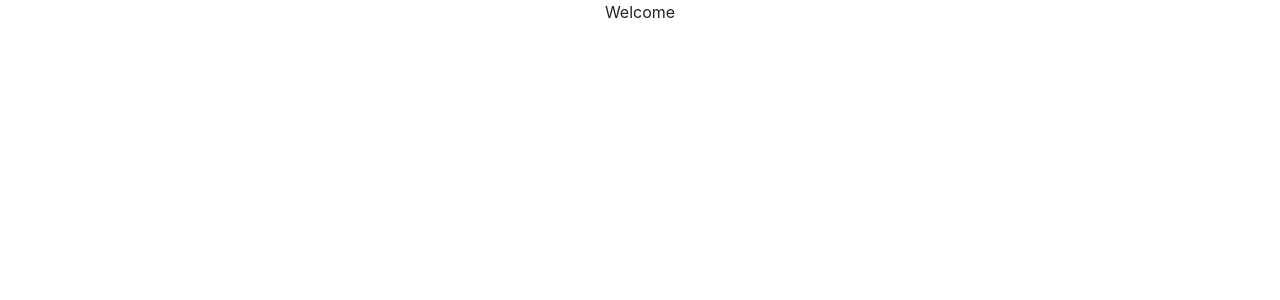
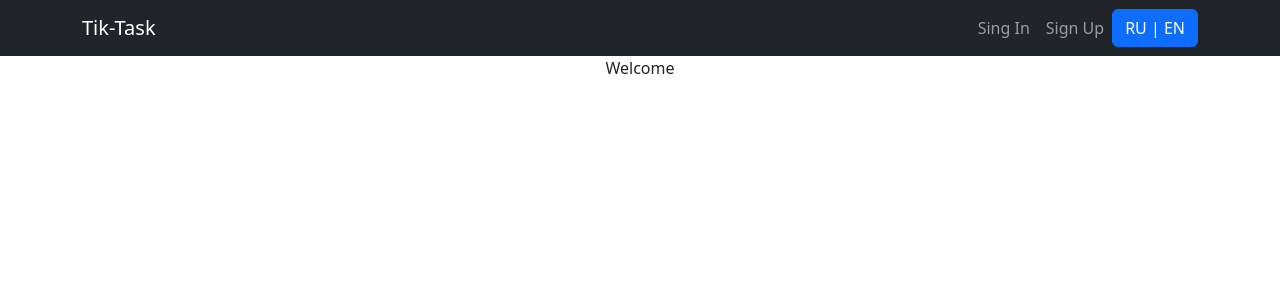
Before and after one commit to Spin4ester/project-management-app, a React (Create React App) app in the folder project-management-app/: page / in a window 1280 px wide. Shown: the top 300 px of the page. Built offline with nearby package versions, Linux system fonts and the light colour scheme; the HTML template or start-up script is replaced by a standard one.

Commit message:
feat: add Header component

```diff
--- a/project-management-app/package.json
+++ b/project-management-app/package.json
@@ -14,6 +14,7 @@
     "react": "^18.2.0",
     "react-bootstrap": "^2.6.0",
     "react-dom": "^18.2.0",
+    "react-router-bootstrap": "^0.26.2",
     "react-router-dom": "^6.4.3",
     "react-scripts": "5.0.1",
     "typescript": "^4.8.4",
@@ -44,6 +45,7 @@
     ]
   },
   "devDependencies": {
+    "@types/react-router-bootstrap": "^0.24.5",
     "eslint": "^8.27.0",
     "eslint-config-prettier": "^8.5.0",
     "eslint-plugin-prettier": "^4.2.1",
--- a/project-management-app/src/App.tsx
+++ b/project-management-app/src/App.tsx
@@ -7,14 +7,19 @@ import { Main } from 'pages/Main/Main';
 import { Welcome } from 'pages/Welcome/Welcome';
 import { Profile } from 'pages/Profile/Profile';
 import { ErrorPage } from 'pages/Error/ErrorPage';
+import { Header } from 'components/Header/Header';
+import 'bootstrap/dist/css/bootstrap.min.css';
+import { Registration } from 'pages/Registration/Registration';
 
 function App() {
   return (
     <div className="App">
+      <Header />
       <Routes>
         <Route path="/" element={<Welcome />} />
         <Route path="/boards" element={<Main />} />
         <Route path="/login" element={<Authorization />} />
+        <Route path="/registration" element={<Registration />} />
         <Route path="/profile" element={<Profile />} />
         <Route path="*" element={<ErrorPage />} />
       </Routes>
--- a/project-management-app/src/components/Header/Header.tsx
+++ b/project-management-app/src/components/Header/Header.tsx
@@ -0,0 +1,27 @@
+import React from 'react';
+import { Navbar, Container, Nav, Button } from 'react-bootstrap';
+import { LinkContainer } from 'react-router-bootstrap';
+
+export function Header() {
+  return (
+    <Navbar sticky="top" bg="dark" variant="dark">
+      <Container>
+        <LinkContainer to="/">
+          <Navbar.Brand href="#home">Tik-Task</Navbar.Brand>
+        </LinkContainer>
+        <Navbar.Toggle aria-controls="basic-navbar-nav" />
+        <Navbar.Collapse id="basic-navbar-nav">
+          <Nav className="ms-auto">
+            <LinkContainer to="/login">
+              <Nav.Link href="#login">Sing In</Nav.Link>
+            </LinkContainer>
+            <LinkContainer to="/registration">
+              <Nav.Link href="#registration">Sign Up</Nav.Link>
+            </LinkContainer>
+          </Nav>
+        </Navbar.Collapse>
+        <Button variant="primary">RU | EN</Button>
+      </Container>
+    </Navbar>
+  );
+}
--- /dev/null
+++ b/project-management-app/src/pages/Registration/Registration.tsx
@@ -0,0 +1,5 @@
+import React from 'react';
+
+export function Registration() {
+  return <div className="registration_container">Registration</div>;
+}
```
Also changed, not shown: 1 other file (tests, documents, lock files or other folders).
